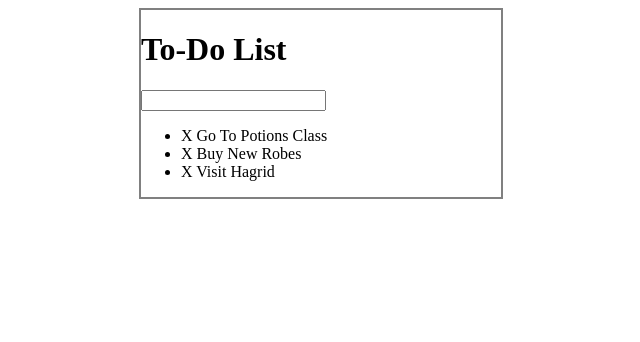
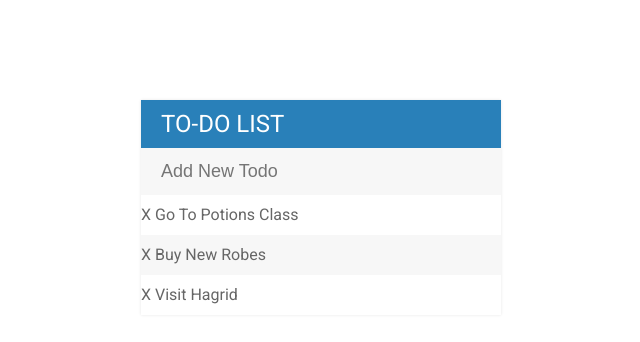
Before and after one commit to MaverickApekshit/todolist, a plain HTML site: page index.html in a window 1280 px wide. Shown: the whole page, without its empty margins (319-959 px from the left). Drawn offline with Linux system fonts and the light colour scheme.

Commit message:
Basic styling update

```diff
--- a/assets/css/todos.css
+++ b/assets/css/todos.css
@@ -1,7 +1,58 @@
+body {
+	font-family: 'Roboto', sans-serif;
+}
+
+h1 {
+	background: #2980b9;
+	color: white;
+	margin: 0;
+	padding: 10px 20px;
+	text-transform: uppercase;
+	font-size: 24px;
+	font-weight: normal;
+}
+
+ul {
+	list-style: none;
+	margin: 0;
+	padding: 0;
+	color: #666;
+}
+
+li {
+	background: #fff;
+	height: 40px;
+	line-height: 40px;
+}
+
+li:nth-child(2n) {
+	background: #f7f7f7;
+}
+
+input {
+	font-size: 18px;
+	color: #2980b9;
+	background-color: #f7f7f7;
+	width: 100%;
+	padding: 13px 13px 13px 20px;
+	box-sizing: border-box;
+	-webkit-box-sizing: border-box;
+	-moz-box-sizing: border-box;
+	-ms-box-sizing: border-box;
+	border: none;
+}
+
+input:focus {
+	background: #fff;
+	border: 3px solid #2980b9;
+	outline: none;
+}
+
 #container {
 	width: 360px;
-	margin: 0 auto;
-	border: 2px solid grey;
+	margin: 100px auto;
+	background: #f7f7f7;
+	box-shadow: 0 0 3px rgba(0,0,0, 0.1);
 }
 
 .completed {
--- a/index.html
+++ b/index.html
@@ -2,14 +2,17 @@
 <html>
 <head>
 	<title>Todo List</title>
+
+	<link href="https://fonts.googleapis.com/css?family=Roboto:400,500,700" rel="stylesheet">
 	<link rel="stylesheet" type="text/css" href="assets/css/todos.css">
+
 	<script type="text/javascript" src="assets/js/lib/jquery-3.3.1.min.js"></script>
 </head>
 <body>
 
 <div id="container">
 	<h1>To-Do List</h1>
-	<input type="text" />
+	<input type="text" placeholder="Add New Todo" />
 
 	<ul>
 		<li><span>X</span> Go To Potions Class</li>
```
